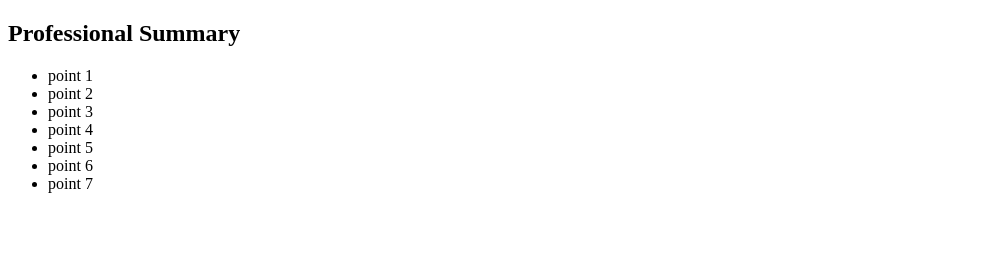
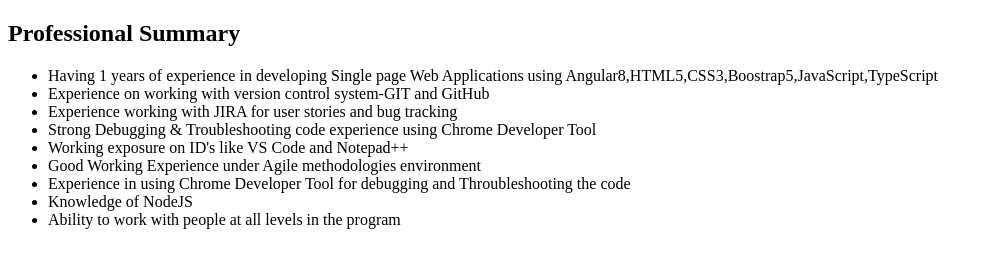
Before and after one commit to bandgarmona/MyProfile, a plain HTML site: page home.html in a window 1280 px wide. Shown: the whole page, without its empty margins (0-989 px from the left). Drawn offline with Linux system fonts and the light colour scheme.

Commit message:
changes some information

```diff
--- a/home.html
+++ b/home.html
@@ -8,13 +8,15 @@
     <body>
         <h2>Professional Summary</h2>
         <ul>
-            <li>point 1</li>
-            <li>point 2</li>
-            <li>point 3</li>
-            <li>point 4</li>
-            <li>point 5</li>
-            <li>point 6</li>
-            <li>point 7</li>
+            <li>Having 1 years of experience in developing Single page Web Applications using Angular8,HTML5,CSS3,Boostrap5,JavaScript,TypeScript</li>
+            <li>Experience on working with version control system-GIT and GitHub</li>
+            <li>Experience working with JIRA for user stories and bug tracking</li>
+            <li>Strong Debugging & Troubleshooting code experience using Chrome Developer Tool</li>
+            <li>Working exposure on ID's like VS Code and Notepad++</li>
+            <li>Good Working Experience under Agile methodologies environment</li>
+            <li>Experience in using Chrome Developer Tool for debugging and Throubleshooting the code</li>
+            <li>Knowledge of NodeJS</li>
+            <li>Ability to work with people at all levels in the program</li>
 
         </ul>
     </body>
```
Also changed, not shown: personal.html (+18 -3 lines).
